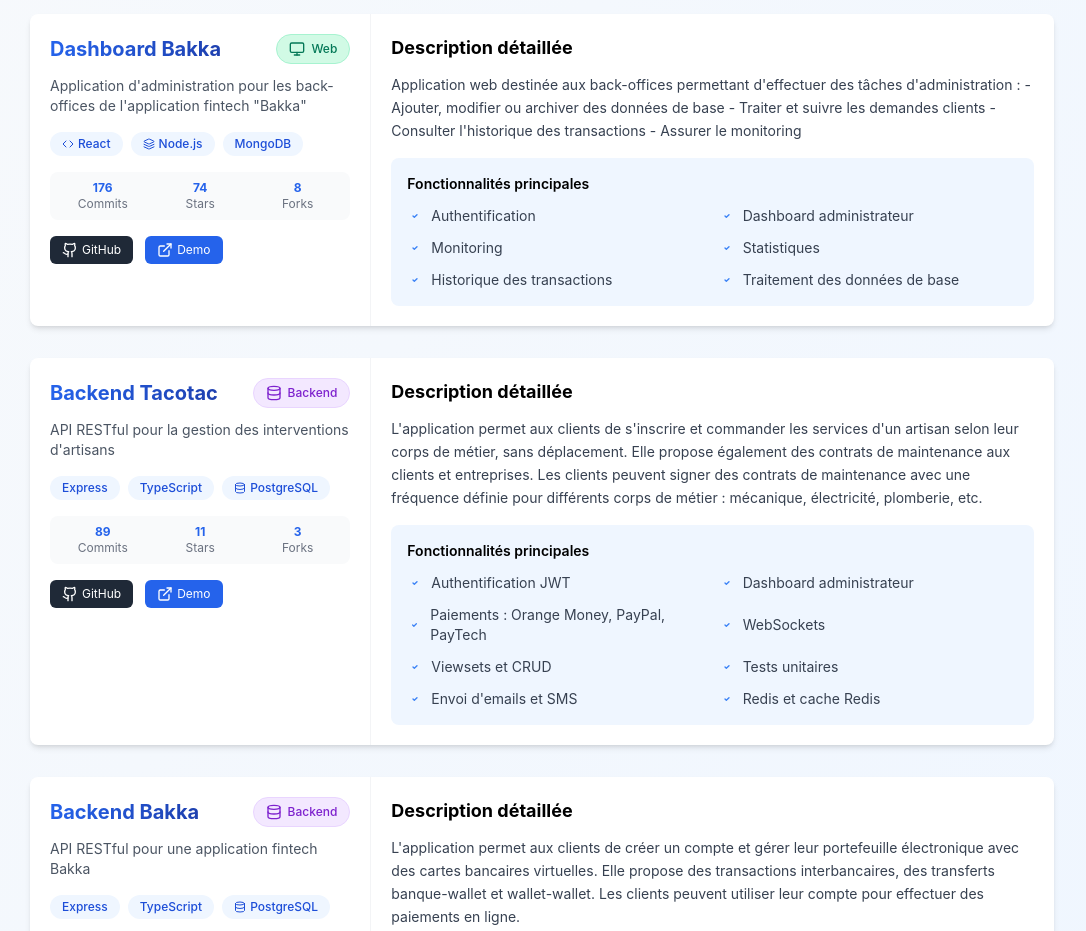
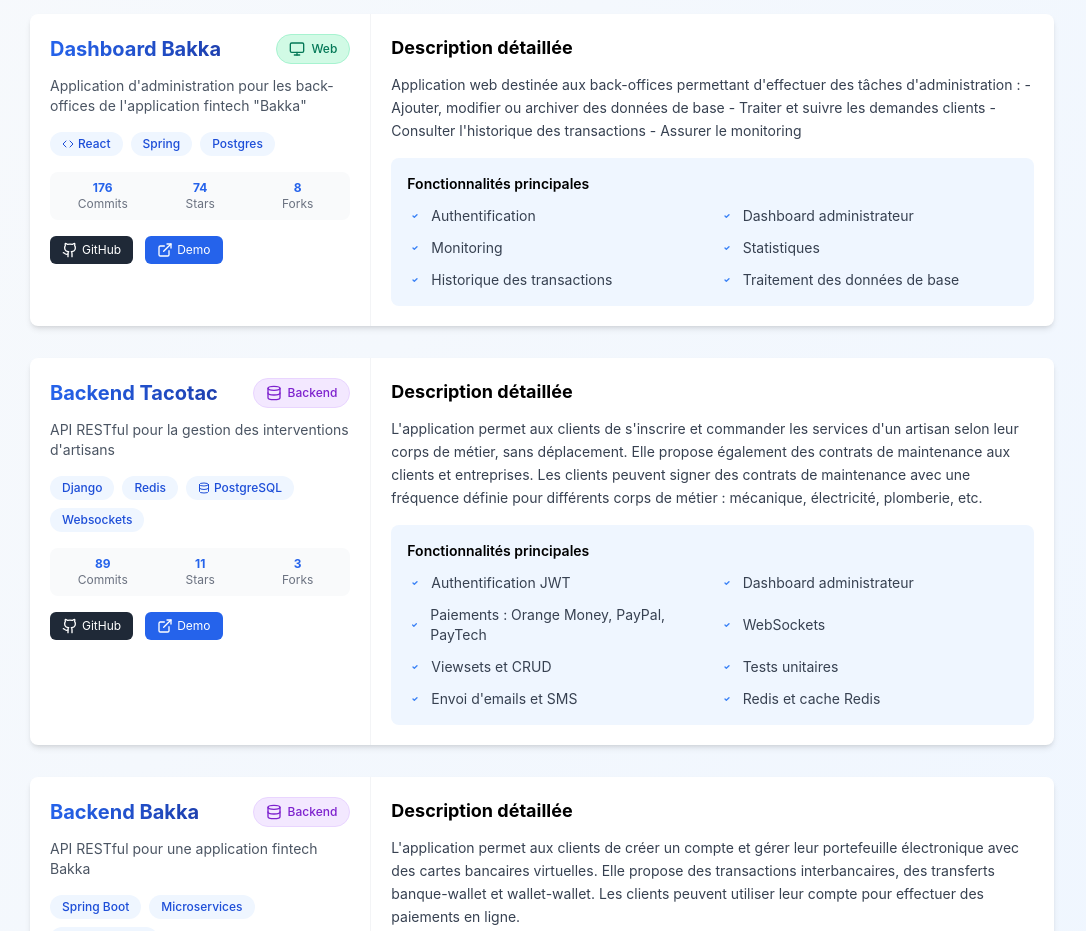
Before and after one commit to Niangniang/Niangniang.github.io, a React (Create React App) app: page / in a window 1280 px wide. Shown: the part 1340-2271 px from the top of the page, without its empty margins (98-1184 px from the left). Built offline with nearby package versions, Linux system fonts and the light colour scheme.

Commit message:
update from src

```diff
--- a/src/components/Projets.js
+++ b/src/components/Projets.js
@@ -107,7 +107,7 @@
         "- Traiter et suivre les demandes clients\n" +
         "- Consulter l'historique des transactions\n" +
         "- Assurer le monitoring",
-      technologies: ["React", "Node.js", "MongoDB"],
+      technologies: ["React", "Spring", "Postgres"],
       lienGithub: "https://github.com/Niangniang/Front_web_app_maire",
       lienDemo: "#",
       stats: {
@@ -132,7 +132,7 @@
         "L'application permet aux clients de s'inscrire et commander les services d'un artisan selon leur corps de métier, sans déplacement.\n" +
         "Elle propose également des contrats de maintenance aux clients et entreprises.\n" +
         "Les clients peuvent signer des contrats de maintenance avec une fréquence définie pour différents corps de métier : mécanique, électricité, plomberie, etc.",
-      technologies: ["Express", "TypeScript", "PostgreSQL"],
+      technologies: ["Django", "Redis", "PostgreSQL", "Websockets"],
       lienGithub: "#",
       lienDemo: "#",
       stats: {
@@ -159,7 +159,7 @@
         "L'application permet aux clients de créer un compte et gérer leur portefeuille électronique avec des cartes bancaires virtuelles.\n" +
         "Elle propose des transactions interbancaires, des transferts banque-wallet et wallet-wallet.\n" +
         "Les clients peuvent utiliser leur compte pour effectuer des paiements en ligne.",
-      technologies: ["Express", "TypeScript", "PostgreSQL"],
+      technologies: ["Spring Boot", "Microservices", "PostgreSQL"],
       lienGithub: "https://github.com/Niangniang/Backend_bakka",
       lienDemo: "#",
       stats: {
```
